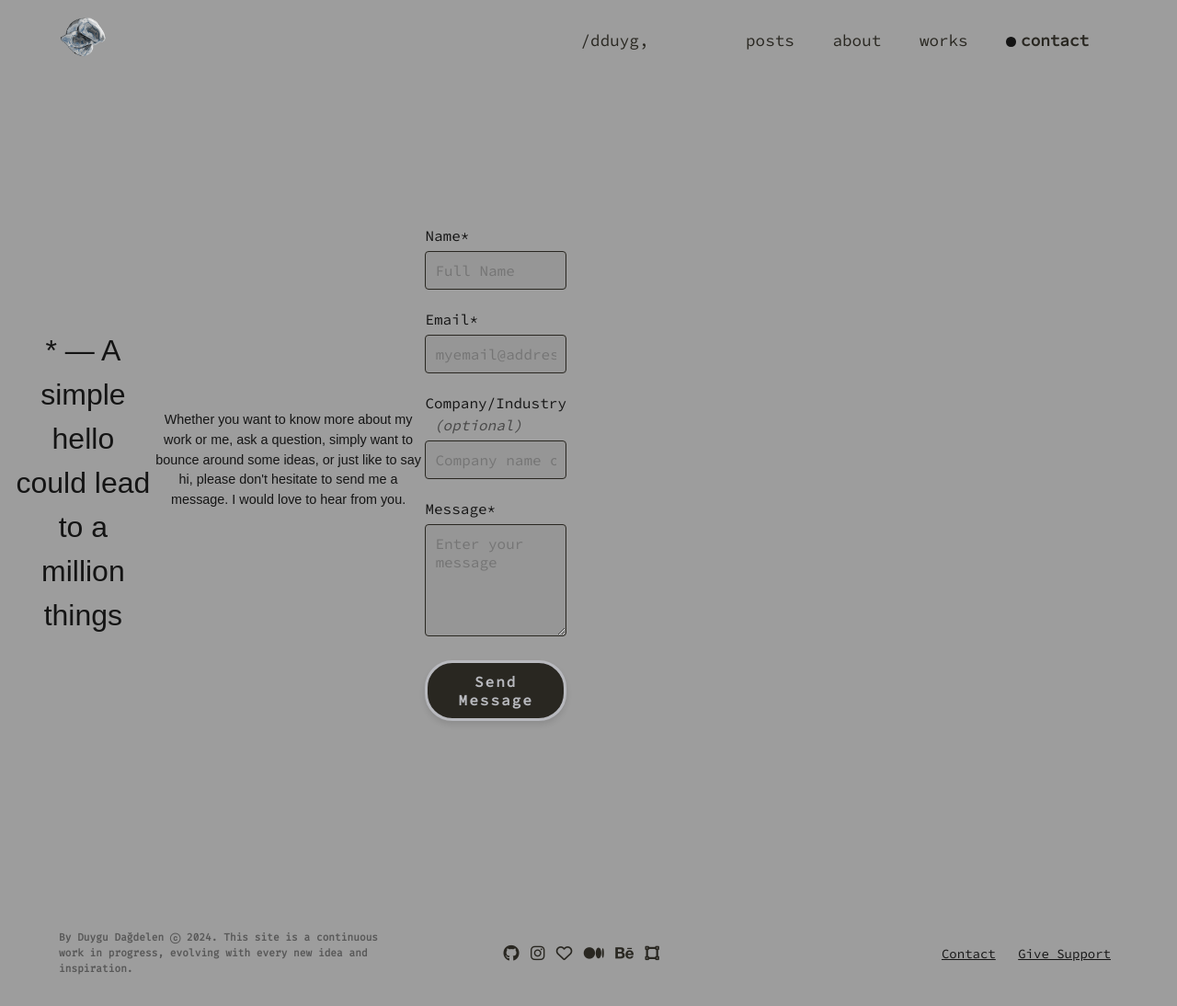
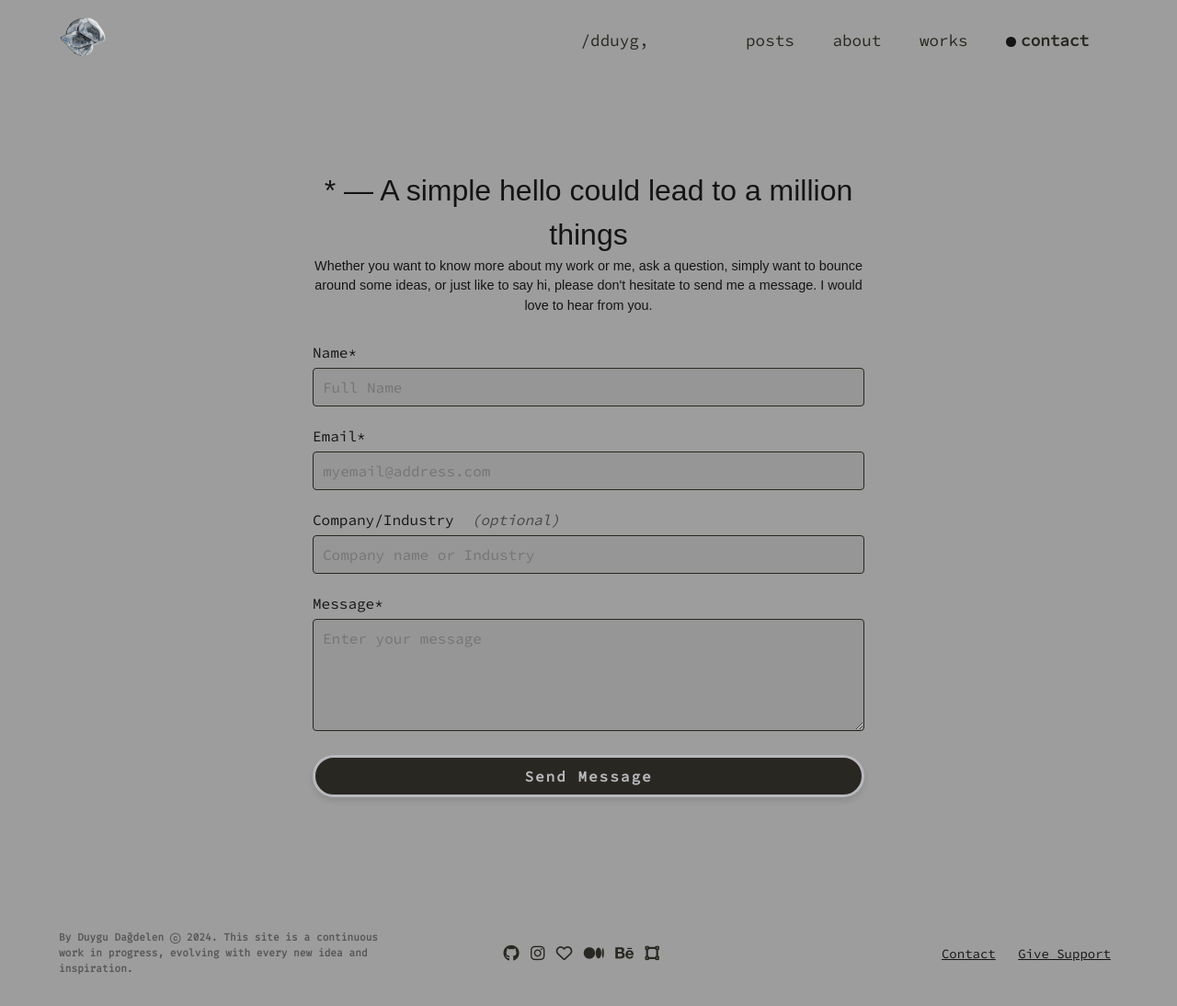
Before and after one commit to dduyg/duuuy, a Jekyll site: the page built from contact.html, in a window 1280 px wide. Shown: the whole page at 92% size. Built offline with Jekyll 4.4.1, drawn with Linux system fonts in a browser that asks for light colours; nearby versions of some CDN libraries; some web fonts are replaced.

Commit message:
Update form.css

```diff
--- a/assets/form.css
+++ b/assets/form.css
@@ -1,17 +1,17 @@
 /* Styling for the contact form */
 body, html {
     height: 100%;
-    margin: 0;
 }
 
 main {
-    display: flex;
-    justify-content: center;
-    align-items: center;
-    min-height: 100vh;
-    max-width: 600px;
+display: flex;
+  flex-direction: column;
+  justify-content: center;
+  align-items: center;
+  min-height: 100vh;
+max-width: 600px;
     padding: 1em;
-    margin-top: 3em;
+    margin: 3em auto 0;
 }
 
 h1 {
```
